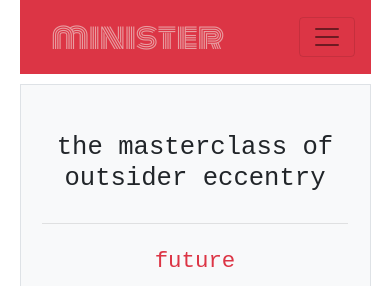
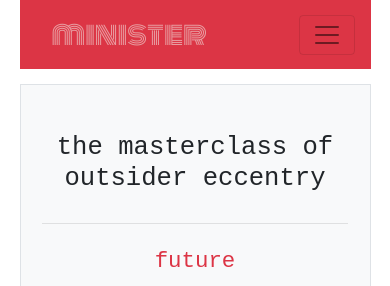
Before and after one commit to steinberggit/minister, a website: page index.html in a window 390 px wide. Shown: the top 286 px of the page. Drawn offline with nearby package versions, Linux system fonts and the light colour scheme.

Commit message:
Change mobile style

```diff
--- a/css/style.css
+++ b/css/style.css
@@ -71,7 +71,7 @@ h2::before {
     margin-top: 24%;
   }
   #logo {
-    font-size: 2rem;
+    font-size: 1.8rem;
   }
   #beckett.card {
     max-width: 80%;
```
